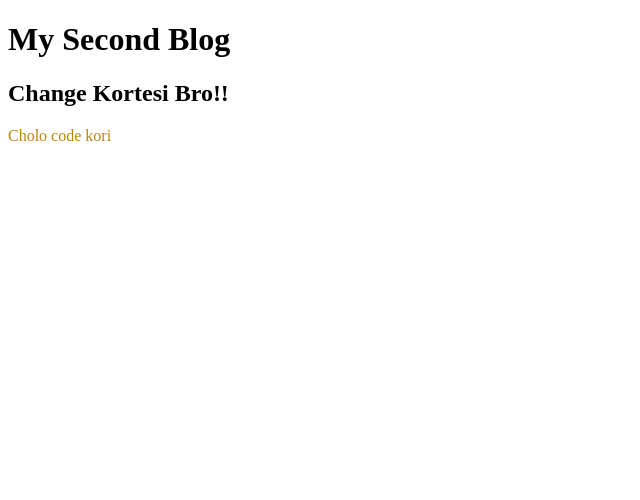
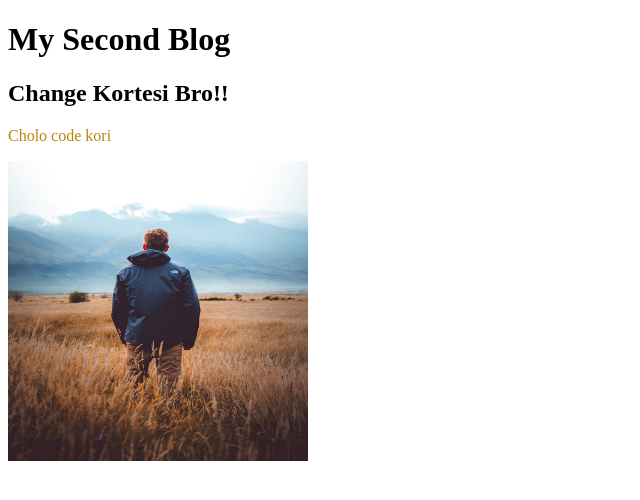
Before and after one commit to AnantaDebNath/my-second-repo, a plain HTML site: page index.html in a window 1280 px wide. Shown: the whole page, without its empty margins (0-640 px from the left). Drawn offline with Linux system fonts and the light colour scheme.

Commit message:
image added

```diff
--- a/index.html
+++ b/index.html
@@ -11,5 +11,7 @@
     <h1> My Second Blog</h1>
     <h2> Change Kortesi Bro!!</h2>
     <p> Cholo code kori</p>
+
+    <img src="man.jpg" alt="" height="300px" width="300px">
 </body>
 </html>
```
Also changed, not shown: man.jpg (added).
